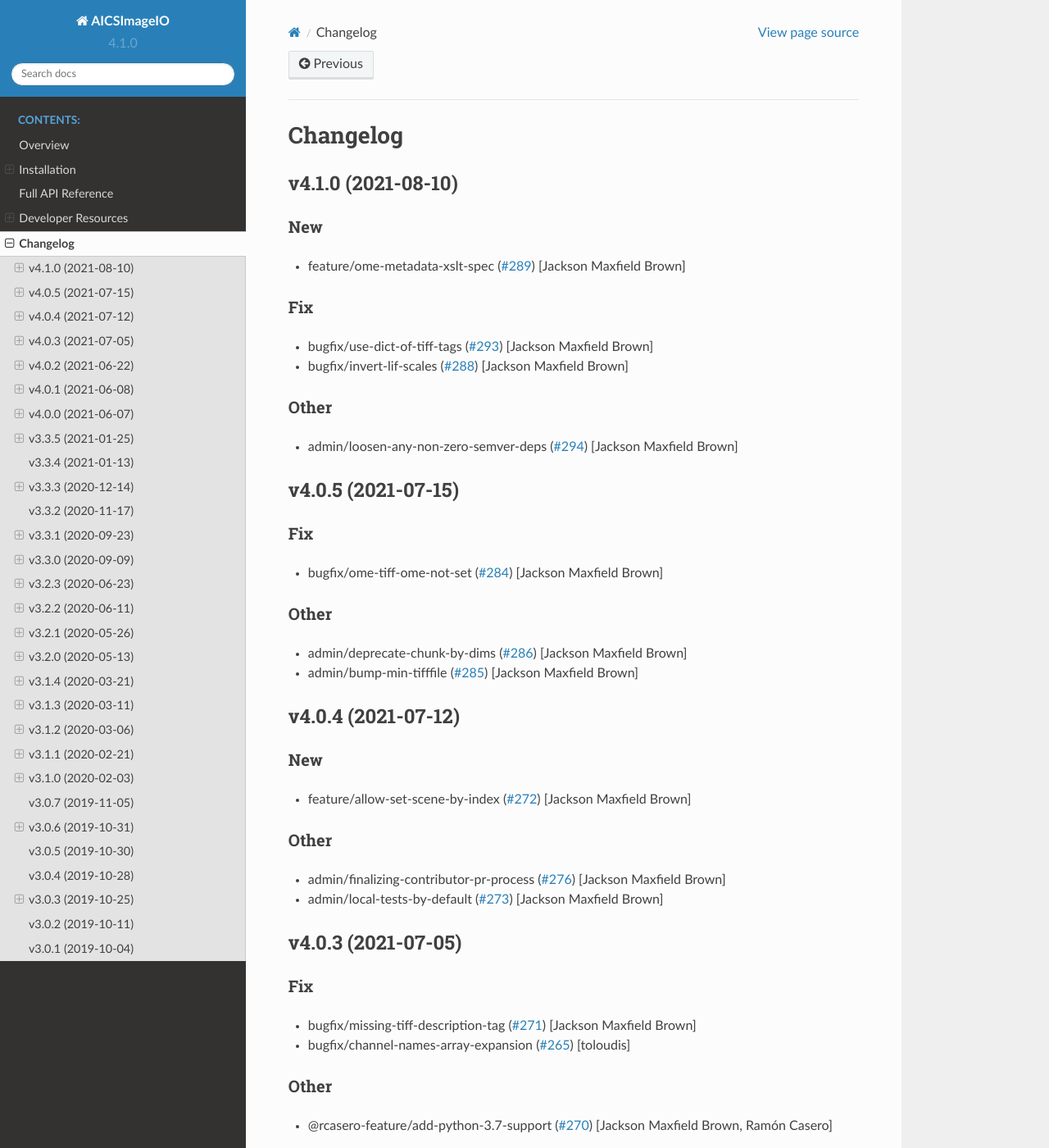
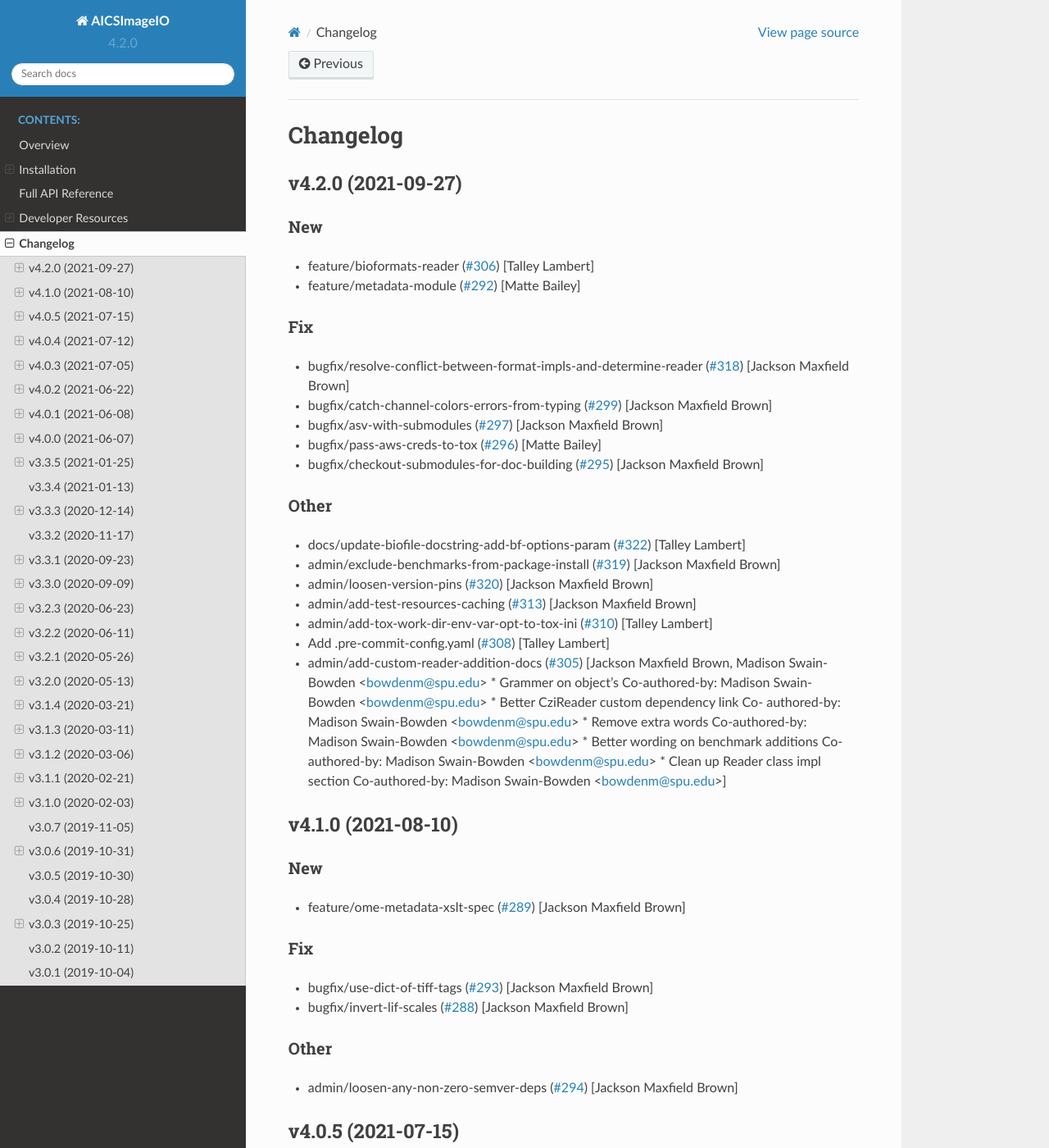
Before and after one commit to AllenCellModeling/aicsimageio, a Sphinx documentation site: the page built from docs/CHANGELOG.rst, in a window 1280 px wide and 1400 px high. Shown: the whole window at 82% size. Built offline with Sphinx 7.4.7 and the Read the Docs theme 2.0.0, drawn with Linux system fonts in a browser that asks for light colours; pages that are not in the unit, such as notebooks, are missing from menus.

Commit message:
Bump version: 4.1.0 → 4.2.0

```diff
--- a/aicsimageio/__init__.py
+++ b/aicsimageio/__init__.py
@@ -13,7 +13,7 @@ __author__ = "Jackson Maxfield Brown, Allen Institute for Cell Science"
 __email__ = "jmaxfieldbrown@gmail.com, jamie.sherman@gmail.com, bowdenm@spu.edu"
 # Do not edit this string manually, always use bumpversion
 # Details in CONTRIBUTING.md
-__version__ = "4.1.0"
+__version__ = "4.2.0"
 
 
 def get_module_version() -> str:
--- a/cookiecutter.yaml
+++ b/cookiecutter.yaml
@@ -6,5 +6,5 @@ default_context:
     project_slug: "aicsimageio"
     project_short_description: "Image Reading, Metadata Conversion, and Image Writing for Microscopy Images in Pure Python"
     pypi_username: "aicspypi"
-    version: "4.1.0"
+    version: "4.2.0"
     open_source_license: "BSD license"
--- a/docs/CHANGELOG.rst
+++ b/docs/CHANGELOG.rst
@@ -1,5 +1,67 @@
 Changelog
 =========
+
+v4.2.0 (2021-09-27)
+-------------------
+
+New
+~~~
+- feature/bioformats-reader  (`#306
+  <https://github.com/AllenCellModeling/aicsimageio/pull/306>`_) [Talley
+  Lambert]
+- feature/metadata-module  (`#292
+  <https://github.com/AllenCellModeling/aicsimageio/pull/292>`_) [Matte
+  Bailey]
+
+Fix
+~~~
+- bugfix/resolve-conflict-between-format-impls-and-determine-reader
+  (`#318 <https://github.com/AllenCellModeling/aicsimageio/pull/318>`_)
+  [Jackson Maxfield Brown]
+- bugfix/catch-channel-colors-errors-from-typing  (`#299
+  <https://github.com/AllenCellModeling/aicsimageio/pull/299>`_)
+  [Jackson Maxfield Brown]
+- bugfix/asv-with-submodules  (`#297
+  <https://github.com/AllenCellModeling/aicsimageio/pull/297>`_)
+  [Jackson Maxfield Brown]
+- bugfix/pass-aws-creds-to-tox  (`#296
+  <https://github.com/AllenCellModeling/aicsimageio/pull/296>`_) [Matte
+  Bailey]
+- bugfix/checkout-submodules-for-doc-building  (`#295
+  <https://github.com/AllenCellModeling/aicsimageio/pull/295>`_)
+  [Jackson Maxfield Brown]
+
+Other
+~~~~~
+- docs/update-biofile-docstring-add-bf-options-param  (`#322
+  <https://github.com/AllenCellModeling/aicsimageio/pull/322>`_) [Talley
+  Lambert]
+- admin/exclude-benchmarks-from-package-install  (`#319
+  <https://github.com/AllenCellModeling/aicsimageio/pull/319>`_)
+  [Jackson Maxfield Brown]
+- admin/loosen-version-pins  (`#320
+  <https://github.com/AllenCellModeling/aicsimageio/pull/320>`_)
+  [Jackson Maxfield Brown]
+- admin/add-test-resources-caching  (`#313
+  <https://github.com/AllenCellModeling/aicsimageio/pull/313>`_)
+  [Jackson Maxfield Brown]
+- admin/add-tox-work-dir-env-var-opt-to-tox-ini  (`#310
+  <https://github.com/AllenCellModeling/aicsimageio/pull/310>`_) [Talley
+  Lambert]
+- Add .pre-commit-config.yaml  (`#308
+  <https://github.com/AllenCellModeling/aicsimageio/pull/308>`_) [Talley
+  Lambert]
+- admin/add-custom-reader-addition-docs  (`#305
+  <https://github.com/AllenCellModeling/aicsimageio/pull/305>`_)
+  [Jackson Maxfield Brown, Madison Swain-Bowden <bowdenm@spu.edu>    *
+  Grammer on object's    Co-authored-by: Madison Swain-Bowden
+  <bowdenm@spu.edu>    * Better CziReader custom dependency link    Co-
+  authored-by: Madison Swain-Bowden <bowdenm@spu.edu>    * Remove extra
+  words    Co-authored-by: Madison Swain-Bowden <bowdenm@spu.edu>    *
+  Better wording on benchmark additions    Co-authored-by: Madison
+  Swain-Bowden <bowdenm@spu.edu>    * Clean up Reader class impl section
+  Co-authored-by: Madison Swain-Bowden <bowdenm@spu.edu>]
+
 
 v4.1.0 (2021-08-10)
 -------------------
--- a/setup.cfg
+++ b/setup.cfg
@@ -1,5 +1,5 @@
 [bumpversion]
-current_version = 4.1.0
+current_version = 4.2.0
 parse = (?P<major>\d+)\.(?P<minor>\d+)\.(?P<patch>\d+)
 serialize = {major}.{minor}.{patch}
 commit = True
@@ -29,9 +29,6 @@ xfail_strict = true
 filterwarnings =
 	ignore::UserWarning
 	ignore::FutureWarning
-# note: `-p no:faulthandler` is here only to prevent a pytest-specific segfault
-# when `BioformatsReader._is_supported_image` errors on Windows.
-# the segfault doesn't appear to happen outside of pytest, or any other platform.
 addopts = -p no:faulthandler
 
 [flake8]
--- a/setup.py
+++ b/setup.py
@@ -148,6 +148,6 @@ setup(
     url="https://github.com/AllenCellModeling/aicsimageio",
     # Do not edit this string manually, always use bumpversion
     # Details in CONTRIBUTING.md
-    version="4.1.0",
+    version="4.2.0",
     zip_safe=False,
 )
```
